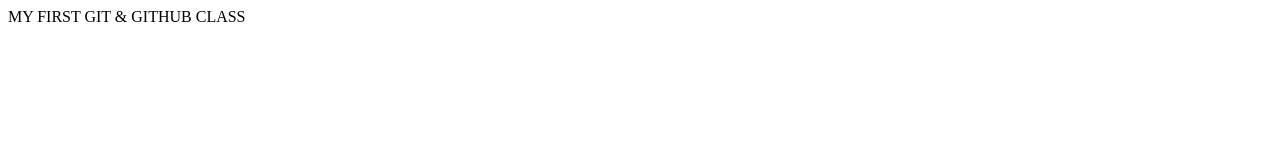
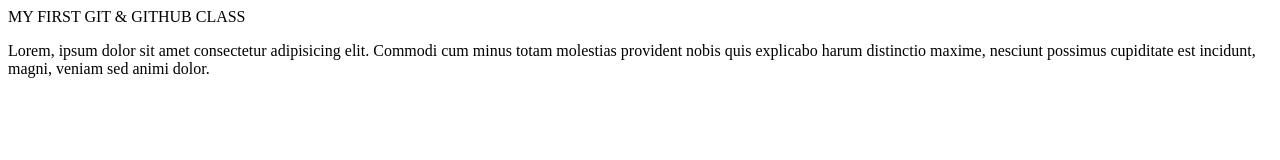
Before and after one commit to kamikumaa/Class-execise, a plain HTML site: page Index.html in a window 1280 px wide. Drawn offline with Linux system fonts and the light colour scheme.

Commit message:
first commit

```diff
--- a/Index.html
+++ b/Index.html
@@ -9,6 +9,7 @@
     <link rel="stylesheet" href="calm.css">
 
     MY FIRST GIT & GITHUB CLASS
+    <p>Lorem, ipsum dolor sit amet consectetur adipisicing elit. Commodi cum minus totam molestias provident nobis quis explicabo harum distinctio maxime, nesciunt possimus cupiditate est incidunt, magni, veniam sed animi dolor.</p>
 
 </body>
 </html>
```
